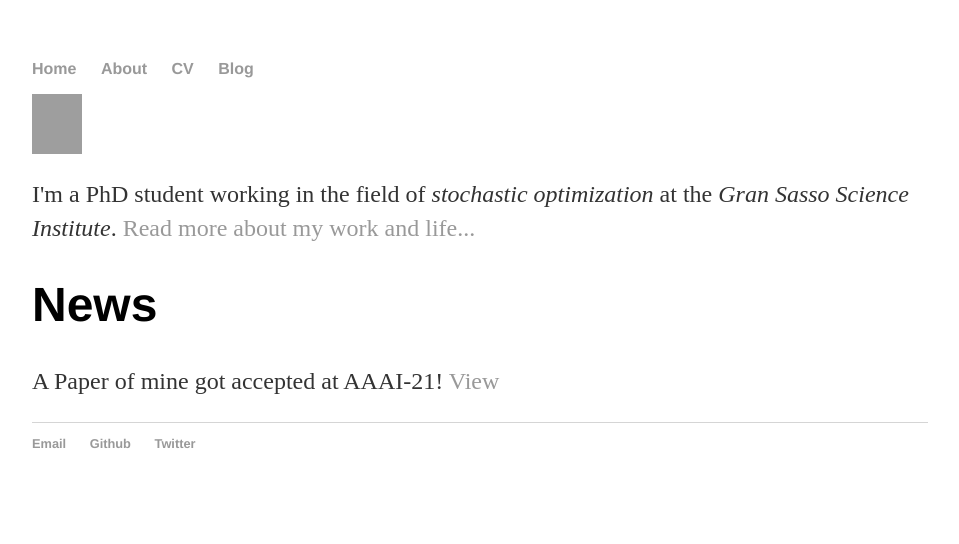
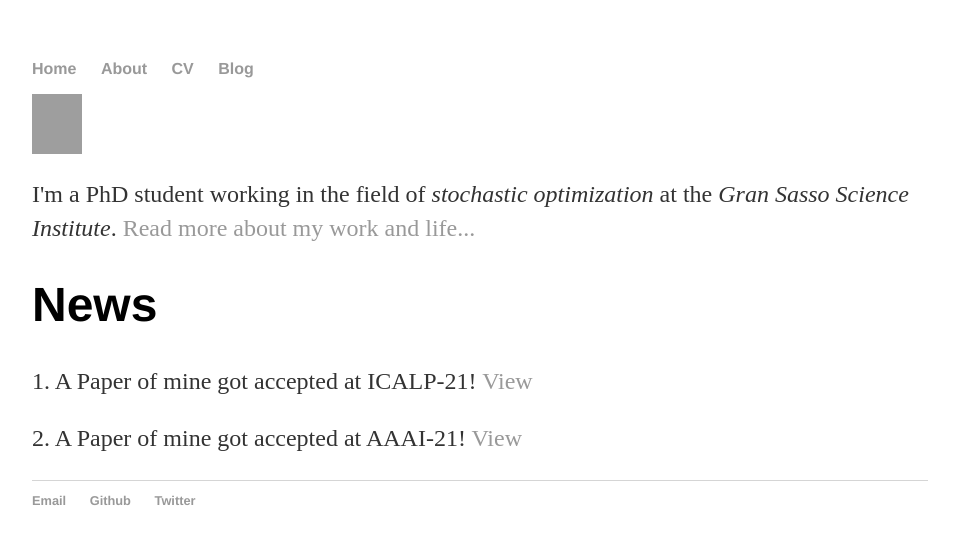
Before and after one commit to debashmitap/debashmitap.github.io, a Jekyll site: the page built from index.html, in a window 1280 px wide. Shown: the top 544 px of the page, without its empty margins (160-1119 px from the left). Built offline with Jekyll 4.4.1, drawn with Linux system fonts in a browser that asks for light colours; grey boxes are pictures that could not be loaded.

Commit message:
Update index.html

```diff
--- a/index.html
+++ b/index.html
@@ -6,5 +6,6 @@ title: Debashmita Poddar
 	<img src="github.com/debashmitap/debashmitap.github.io/blob/main/me.jpg" alt="Me" width="50" height="60">
 	<p>I'm a PhD student working in the field of <em>stochastic optimization</em> at the <em>Gran Sasso Science Institute</em>. <a href="/about">Read more about my work and life...</a></p>
 	<h1>News</h1>
-	<p>A Paper of mine got accepted at AAAI-21! <a href="https://ojs.aaai.org/index.php/AAAI/article/view/17433">View</a></p>
+	<p>1. A Paper of mine got accepted at ICALP-21! <a href="http://easyconferences.eu/icalp2021/accepted/">View</a></p>
+	<p>2. A Paper of mine got accepted at AAAI-21! <a href="https://ojs.aaai.org/index.php/AAAI/article/view/17433">View</a></p>
 </div><!-- /.blurb -->
```
